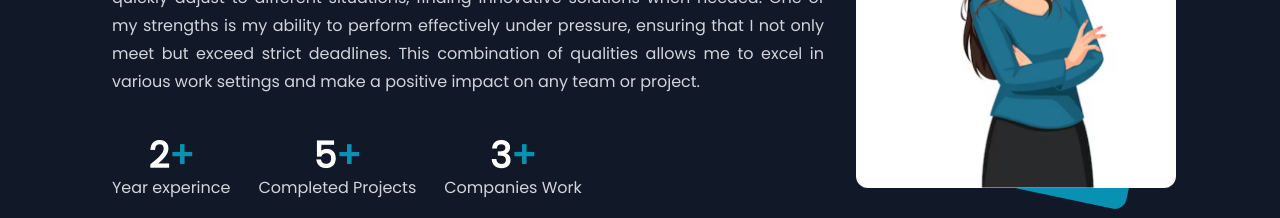
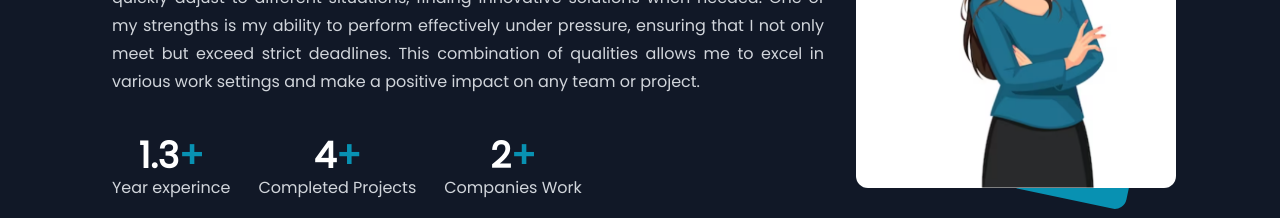
Before and after one commit to Roopauppar/portfolio, a React (Create React App) app: page / in a window 1280 px wide. Shown: the part 1140-1358 px from the top of the page. Built offline with nearby package versions, Linux system fonts and the light colour scheme.

Commit message:
first commit

```diff
--- a/src/components/Landing/About.jsx
+++ b/src/components/Landing/About.jsx
@@ -6,9 +6,9 @@ import aboutwomen from '../../assets/images/aboutimg2.png';
 
 const About = () => {
     const info = [
-        { text: 'Year experince', count: '2' },
-        { text: 'Completed Projects', count: '5' },
-        { text: 'Companies Work', count: '3' },
+        { text: 'Year experince', count: '1.3' },
+        { text: 'Completed Projects', count: '4' },
+        { text: 'Companies Work', count: '2' },
     ]
 
 
```
Also changed, not shown: 1 other file (tests, documents, lock files or other folders).
